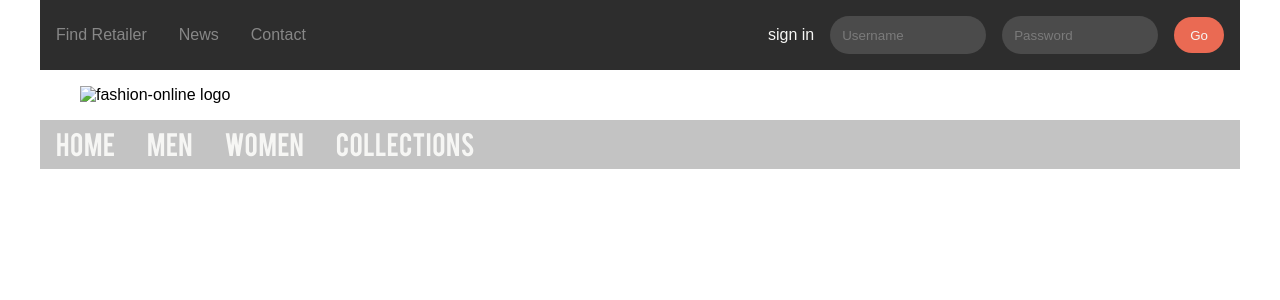
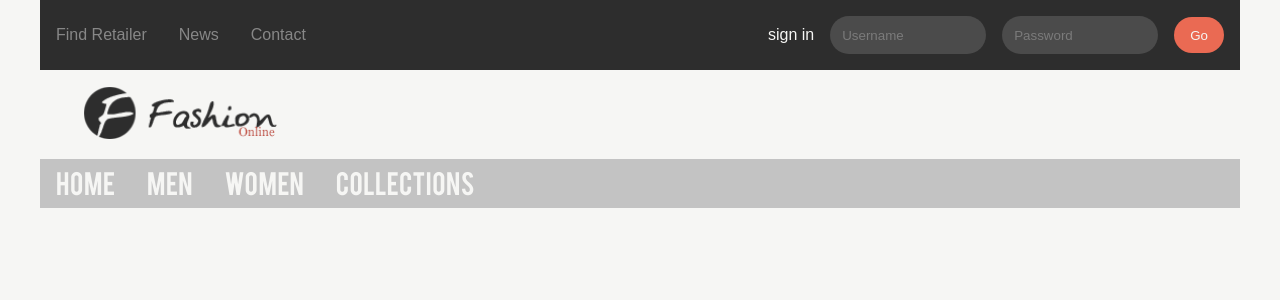
Before and after one commit to LordCrisp/GruppeSvend, a PHP site: page /incl/header.php in a window 1280 px wide. Shown: the top 300 px of the page. Run offline with PHP 8.4, Linux system fonts and the light colour scheme; data that the repository does not hold is empty.

Commit message:
main layout fixed :unicorn:

```diff
--- a/public_html/assets/sass/_helpers.scss
+++ b/public_html/assets/sass/_helpers.scss
@@ -70,3 +70,12 @@
 @mixin transform($val) {
   @include vendor(transform, $val);
 }
+
+//// Wrapper
+@mixin wrapper($width: 1200px) {
+  margin: 16px;
+  @media only screen and (min-width: $width + 16px) {
+    width: $width;
+    margin: auto;
+  }
+}
--- a/public_html/assets/sass/components/_header.scss
+++ b/public_html/assets/sass/components/_header.scss
@@ -199,6 +199,9 @@
     &__button {
       display: none;
     }
+    &__logo-container {
+      width: 200px;
+    }
     &__signin-form {
       @include flex(block, row, start, center, null);
       width: unset;
@@ -245,5 +248,8 @@
       width: 1200px;
       margin: auto;
     }
+    &__logo-container {
+      width: 200px;
+    }
   }
 }
--- /dev/null
+++ b/public_html/assets/sass/layout/_main.scss
@@ -0,0 +1,16 @@
+body{
+  background-color: #f6f6f4;
+  main {
+    display: grid;
+    grid-template-columns: 2fr 1fr;
+    grid-gap: 16px;
+    @include wrapper();
+    padding-top: 16px;
+    figure {
+      margin: 0;
+    }
+  }
+  img {
+    width: 100%;
+  }
+}
--- a/public_html/assets/sass/master.scss
+++ b/public_html/assets/sass/master.scss
@@ -6,9 +6,12 @@
 @import "style/typography";
 
 //// Layout
+@import "layout/main";
 
 //// Components
 @import "components/header";
+@import "components/sidebar";
+
 
 //// General styles
 *,
@@ -28,7 +31,7 @@
 
 html {
   -webkit-text-size-adjust: 100%;
-  font-family: 'Signika', sans-serif;
+  font-family: sans-serif;
 }
 
 ul {
--- a/public_html/assets/sass/style/_typography.scss
+++ b/public_html/assets/sass/style/_typography.scss
@@ -3,3 +3,10 @@
   src: url('../fonts/bebasWebfont.ttf') format('ttf'),
        url('../fonts/bebasWebfont.woff') format('woff');
 }
+h1, h2, h3, h4, h5, h6 {
+  font-family: Bebas, sans-serif;
+}
+
+hr {
+  border: 0.5px solid lightgray;
+}
--- a/public_html/incl/header.php
+++ b/public_html/incl/header.php
@@ -39,7 +39,7 @@
 	</div>
 	<button type="button" class="header__button" data-menu-open="secondMenu"><i class="material-icons">menu</i></button>
 	<figure class="header__logo-container">
-		<img src="" alt="fashion-online logo" />
+		<img src="/assets/img/logo.png" alt="fashion-online logo" />
 	</figure>
 	<button type="button" class="header__button" data-search-open="search"><i class="material-icons">search</i></button>
 	<div class="header__row--nav">
--- a/public_html/index.php
+++ b/public_html/index.php
@@ -14,7 +14,7 @@ require DOCROOT . "/incl/header.php";
             </picture>
         </figure>
         <h2>LATEST ARRIVALS</h2>
-        <h5>Check our latest products here</h5>
+        <p>Check our latest products here</p>
         <hr>
         <?php
             $products = new products();
```
Also changed, not shown: public_html/assets/css/master.css, public_html/assets/img/logo.png (added), public_html/assets/sass/components/_sidebar.scss (added), 1 other file.
